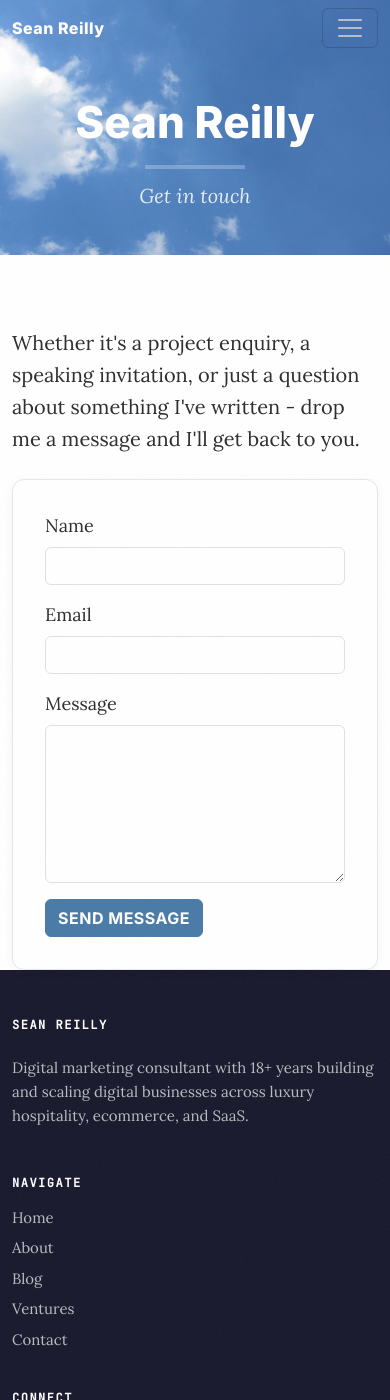
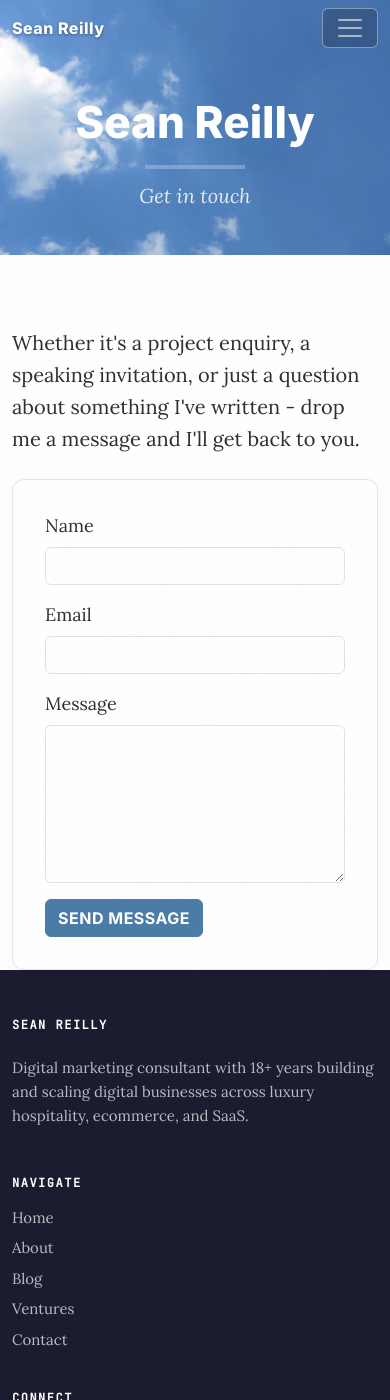
Before and after one commit to seanreillyesq/seanreillyesq.github.io, a Jekyll site: the page built from contact.html, in a window 390 px wide and 1400 px high. Built offline with Jekyll 4.4.1, drawn with Linux system fonts in a browser that asks for light colours; comment, search, counter and statistics services are not loaded.

Commit message:
Fix invisible hamburger menu on transparent navbar
The navbar toggler was white (filter: invert) against bright header
images, making it invisible on mobile. Added dark semi-transparent
background with backdrop blur to the toggler button, and text-shadow
to nav links for better contrast. Both reset when scrolled to the
solid white navbar state.

```diff
--- a/css/theme.css
+++ b/css/theme.css
@@ -112,12 +112,19 @@
 .navbar-transparent .navbar-brand,
 .navbar-transparent .nav-link {
     color: white !important;
+    text-shadow: 0 1px 3px rgba(0, 0, 0, 0.4);
 }
 .navbar-transparent .navbar-brand:hover,
 .navbar-transparent .nav-link:hover {
     color: rgba(255, 255, 255, 0.8) !important;
 }
-/* Light hamburger icon on transparent navbar */
+/* Ensure hamburger visible on transparent navbar */
+.navbar-transparent .navbar-toggler {
+    border-color: rgba(255, 255, 255, 0.4);
+    background-color: rgba(0, 0, 0, 0.2);
+    backdrop-filter: blur(4px);
+    -webkit-backdrop-filter: blur(4px);
+}
 .navbar-transparent .navbar-toggler-icon {
     filter: invert(1);
 }
@@ -133,8 +140,18 @@
 .navbar-transparent.scrolled .nav-link:hover {
     color: var(--color-accent) !important;
 }
+.navbar-transparent.scrolled .navbar-toggler {
+    border-color: rgba(0, 0, 0, 0.1);
+    background-color: transparent;
+    backdrop-filter: none;
+    -webkit-backdrop-filter: none;
+}
 .navbar-transparent.scrolled .navbar-toggler-icon {
     filter: none;
+}
+.navbar-transparent.scrolled .navbar-brand,
+.navbar-transparent.scrolled .nav-link {
+    text-shadow: none;
 }
 /* When collapsed menu is open on transparent navbar, add background */
 .navbar-transparent .navbar-collapse.show,
```
